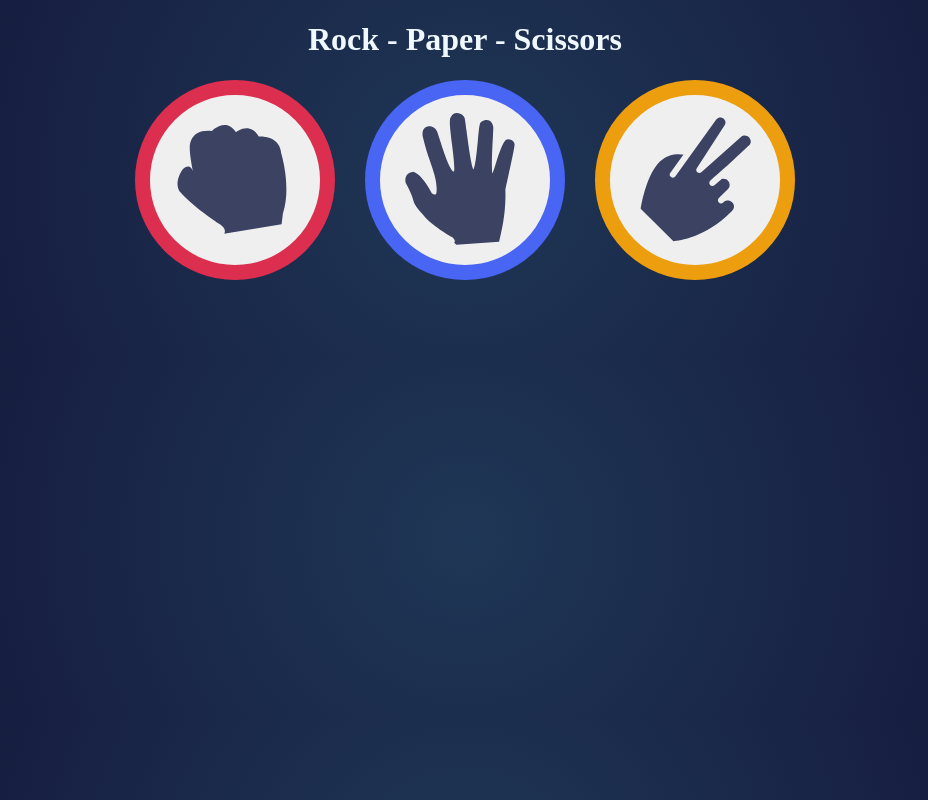
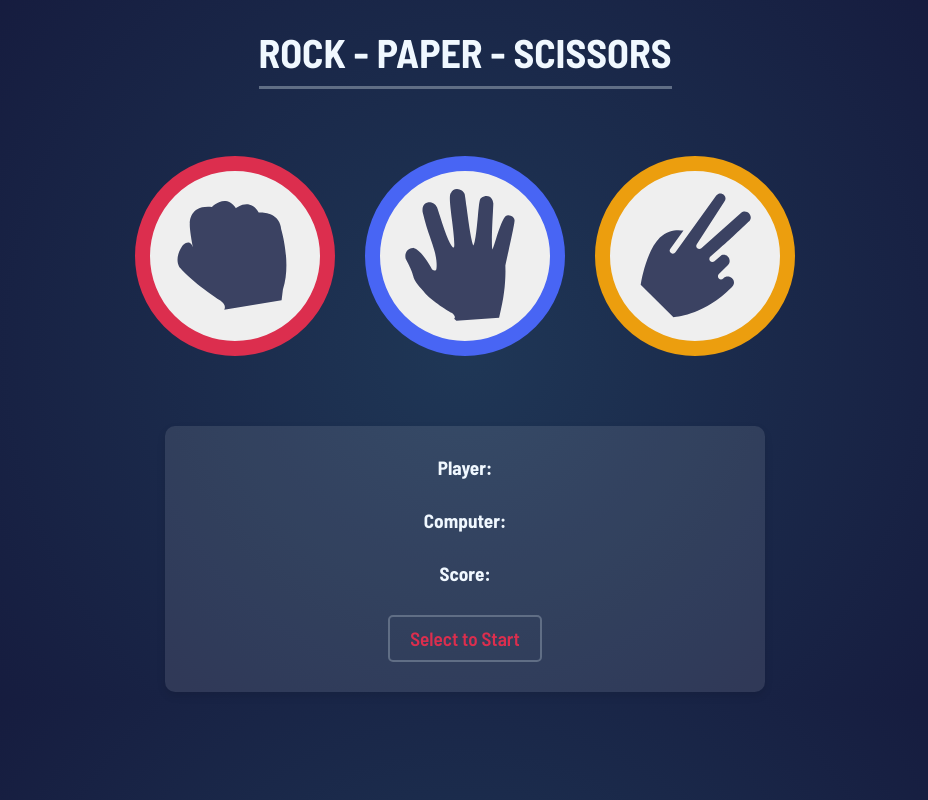
Before and after one commit to ryantpham/rock-paper-scissors, a plain HTML site: page index.html in a window 1280 px wide. Shown: the whole page, without its empty margins (175-1103 px from the left). Drawn offline with Linux system fonts and the light colour scheme.

Commit message:
Updated UI for title and scoreboard

```diff
--- a/index.html
+++ b/index.html
@@ -16,10 +16,10 @@
     </div>
 
     <div class = "resultContainer">
-        <div class = "playerDisplay"></div>
-        <div class = "computerDisplay"></div>
-        <div class = "scoreDisplay"></div>
-        <div class = "resultDisplay"></div>
+        <div class = "playerDisplay">Player: </div>
+        <div class = "computerDisplay">Computer: </div>
+        <div class = "scoreDisplay">Score:</div>
+        <div class = "resultDisplay">Select to Start</div>
     </div>
 
 
--- a/script.js
+++ b/script.js
@@ -109,18 +109,23 @@ pickButton.forEach((button) => {
         playerDisplay.textContent = `Player: ${playerSelection}`;
         computerDisplay.textContent = `Computer: ${computerSelection}`;
         scoreDisplay.textContent = `Player: ${playerPoints} Computer: ${computerPoints}`
-        if (playerPoints === 3){
+        if (playerPoints === 5){
             playerPoints = 0;
             computerPoints = 0;
+            resultDisplay.style.color = '#7FFF94';
             resultDisplay.textContent = `You Win!`
+            playerDisplay.textContent = `Player:`;
+            computerDisplay.textContent = `Computer:`;
             scoreDisplay.textContent = `Player: ${playerPoints} Computer: ${computerPoints}`
 
 
-        } else if (computerPoints === 3){
+        } else if (computerPoints === 5){
 
             playerPoints = 0;
             computerPoints = 0;
             resultDisplay.textContent = `You Lose!`
+            playerDisplay.textContent = `Player:`;
+            computerDisplay.textContent = `Computer:`;
             scoreDisplay.textContent = `Player: ${playerPoints} Computer: ${computerPoints}`
 
 
--- a/style.css
+++ b/style.css
@@ -1,12 +1,29 @@
+@import url('https://fonts.googleapis.com/css2?family=Barlow+Semi+Condensed:wght@600;700&display=swap');
+
 body {
     background: radial-gradient(circle, hsl(214, 47%, 23%) 0%, hsl(237, 49%, 15%) 100%);
+    display: flex;
+    flex-direction: column;
+    align-items: center;
+    gap: 40px;
+    font-family: 'Barlow Semi Condensed', sans-serif;
 }
 
 h1{
     color: aliceblue;
     display: flex;
     justify-content: center;
+
+    font-size: 2.5em; /* Adjust the size as needed */
+    font-weight: 700; /* Bold font weight */
+    text-align: center; /* Center align the text */
+    margin-top: 20px; /* Add some space at the top */
+    text-transform: uppercase; /* Uppercase letters for more impact */
+    border-bottom: 3px solid hsl(217, 16%, 45%); /* Header outline color */
+    padding-bottom: 10px; /* Space between text and border */
 }
+
+
 
 .resultContainer{
     color: aliceblue;
@@ -68,3 +85,41 @@ button {
 .scissors:hover{
     border: solid hsl(40, 84%, 53%) 16px;
 }
+
+.resultContainer {
+    display: flex;
+    flex-direction: column;
+    align-items: center;
+    justify-content: space-around;
+    padding: 20px;
+    margin-top: 30px;
+    background: rgba(255, 255, 255, 0.1); /* Semi-transparent background */
+    border-radius: 10px;
+    color: hsl(229, 25%, 31%); /* Dark text color */
+    font-family: 'Barlow Semi Condensed', sans-serif;
+    font-weight: 600;
+    box-shadow: 0 4px 8px rgba(0, 0, 0, 0.1);
+    max-width: 600px;
+    width: 100%;
+    box-sizing: border-box;
+}
+
+.resultContainer > div {
+    margin: 10px 0;
+    font-size: 1.2em;
+}
+
+.playerDisplay, .computerDisplay, .scoreDisplay {
+    text-align: center;
+    font-size: 1.5em;
+    font-weight: 700;
+    color: aliceblue; /* Score Text color */
+}
+
+.resultDisplay {
+    font-size: 1.8em;
+    color: hsl(349, 71%, 52%); /* Using Rock Gradient color for emphasis */
+    padding: 10px 20px;
+    border: 2px solid hsl(217, 16%, 45%); /* Header Outline color */
+    border-radius: 5px;
+}
```
